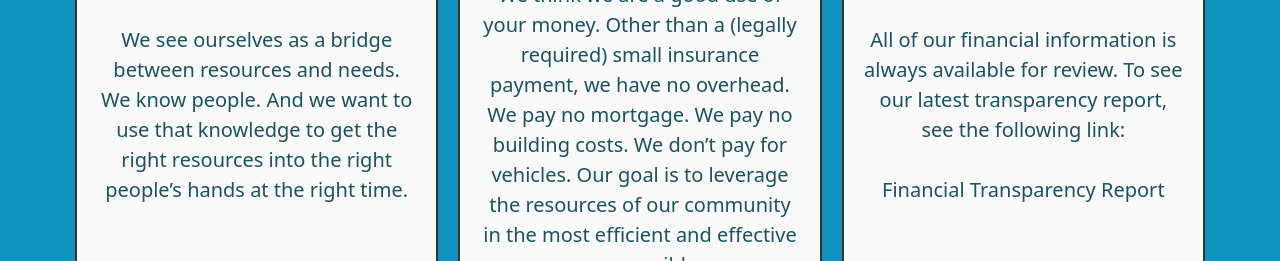
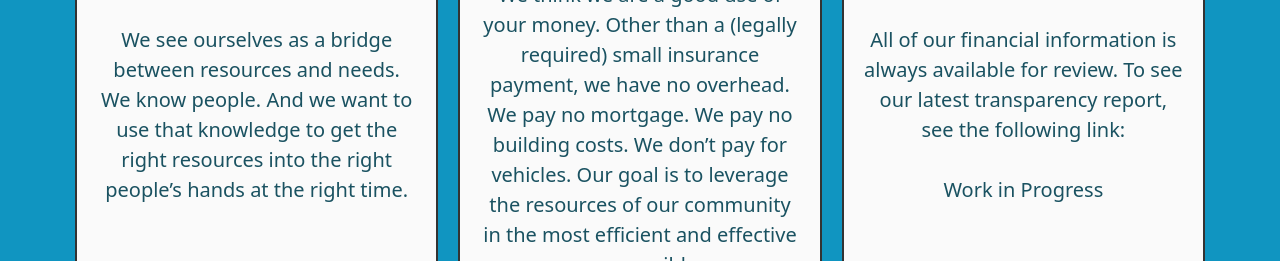
Before and after one commit to bgneighbors/bgn-home, a plain HTML site: page donate.html in a window 1280 px wide. Shown: the part 539-800 px from the top of the page. Drawn offline with nearby package versions, Linux system fonts and the light colour scheme.

Commit message:
Update donate.html

```diff
--- a/donate.html
+++ b/donate.html
@@ -29,7 +29,7 @@
       <div class="info-box">
         <h3>Financial Transparency Report</h3>
         <p>All of our financial information is always available for review. To see our latest transparency report, see the following link: </p>
-        <p><a href="https://docs.google.com/spreadsheets/d/1D_uOElip2lf5M2H_1uKhot3tbcfzmgRCYtzrzShrTic/edit?usp=sharing">Financial Transparency Report</a> </p>
+        <p><a href="www.google.com">Work in Progress</a> </p>
       </div>
     </div>
 
```
